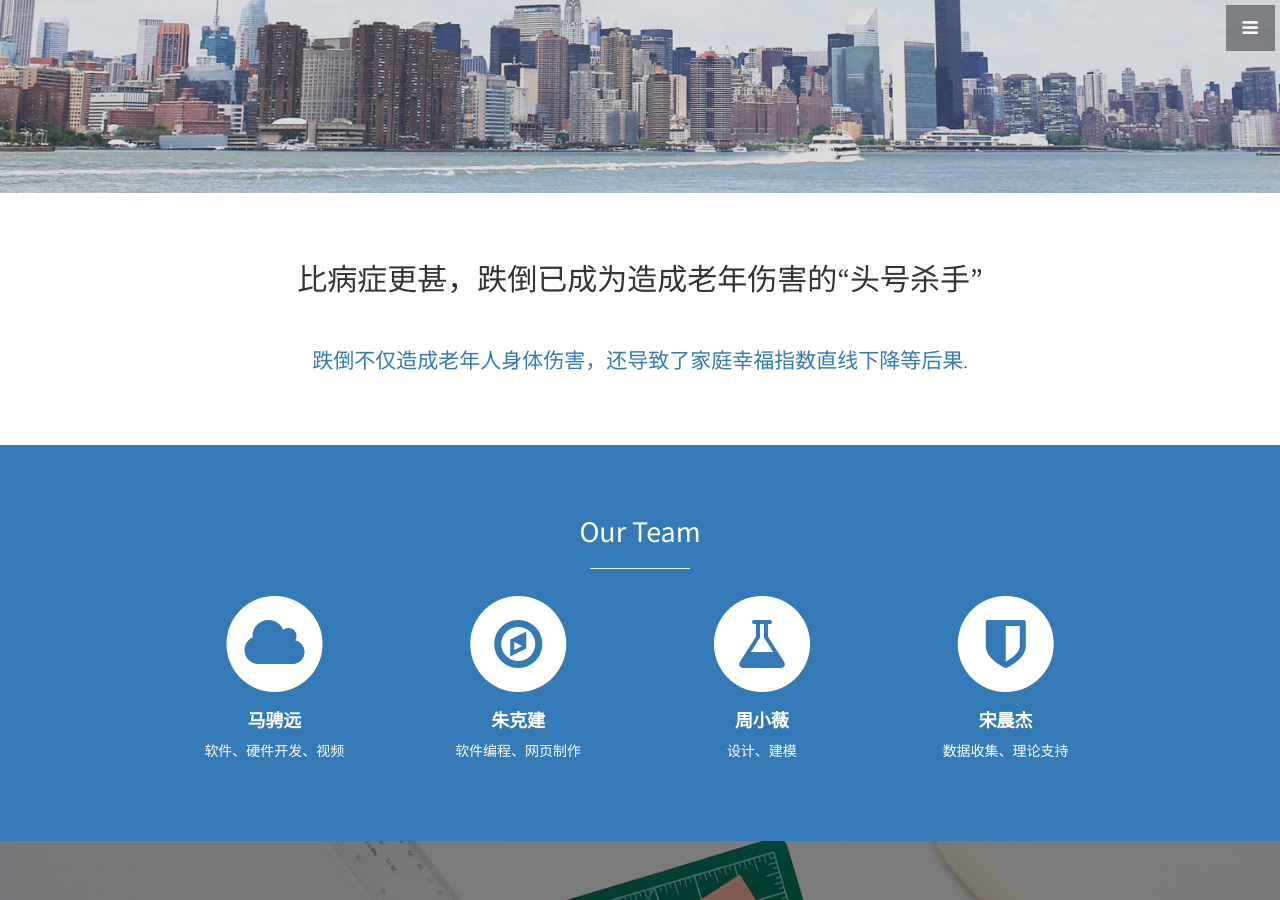
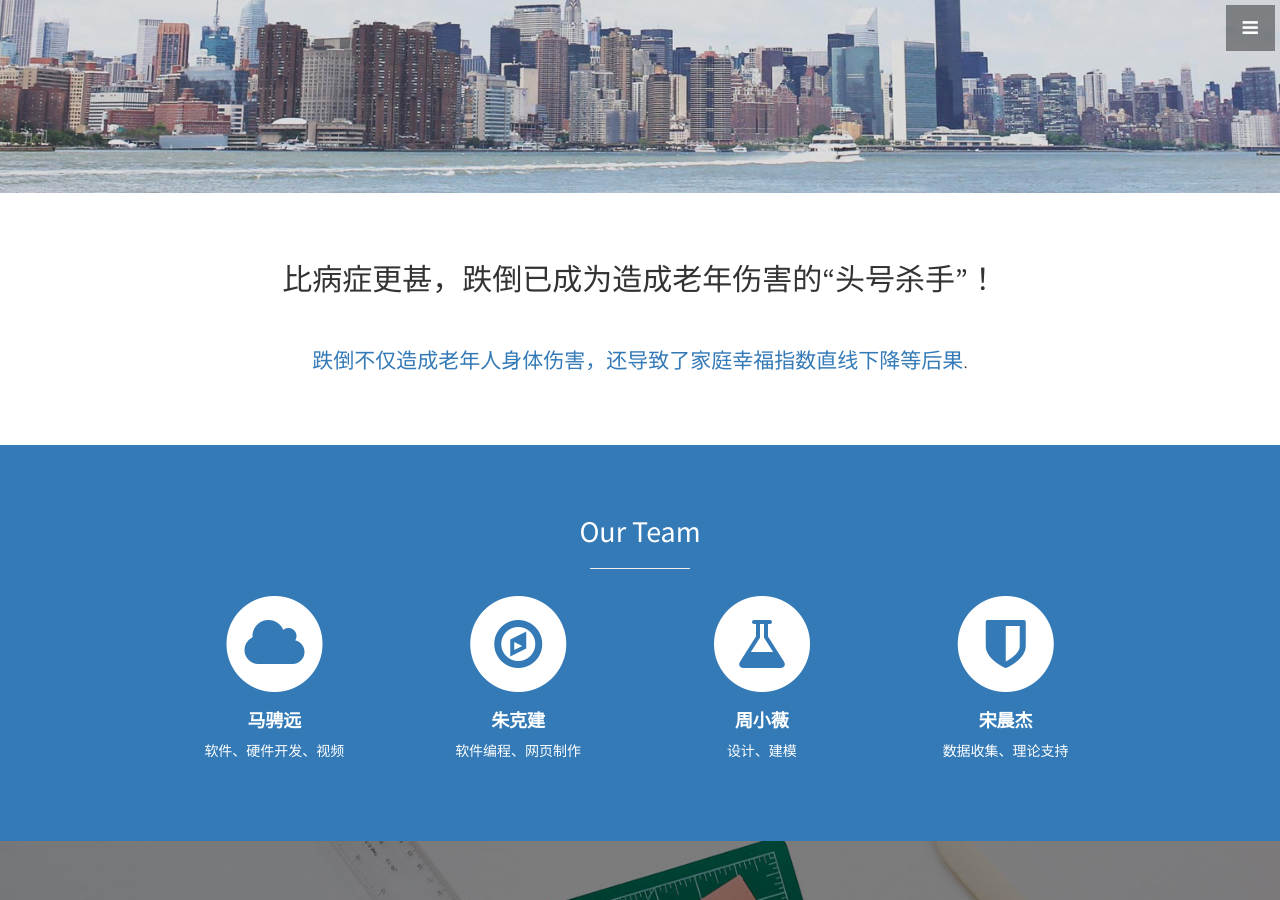
Before and after one commit to ProjectLambda9/ProjectLambda, a Jekyll site: the page built from index.html, in a window 1280 px wide and 900 px high, scrolled down 707 px. Built offline with Jekyll 4.4.1, drawn with Linux system fonts in a browser that asks for light colours.

```diff
--- a/_includes/about.html
+++ b/_includes/about.html
@@ -2,7 +2,7 @@
   <div class="container">
     <div class="row">
       <div class="col-lg-12 text-center">
-        <h2>比病症更甚，跌倒已成为造成老年伤害的“头号杀手”</h2>
+        <h2>比病症更甚，跌倒已成为造成老年伤害的“头号杀手”！</h2>
         <br></br>
         <p class="lead"> <a target="_blank" href="https://v.qq.com/x/page/n0145q5or16.html">跌倒不仅造成老年人身体伤害，还导致了家庭幸福指数直线下降等后果</a>.</p>
       </div>
```
